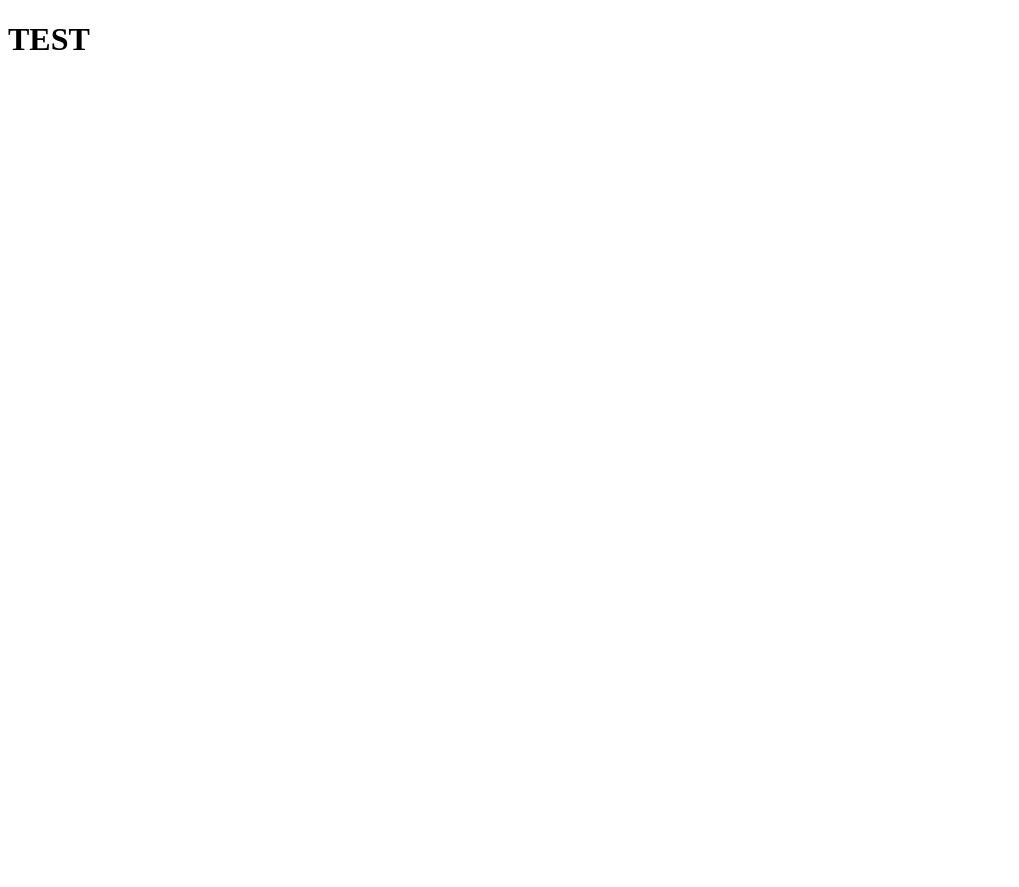
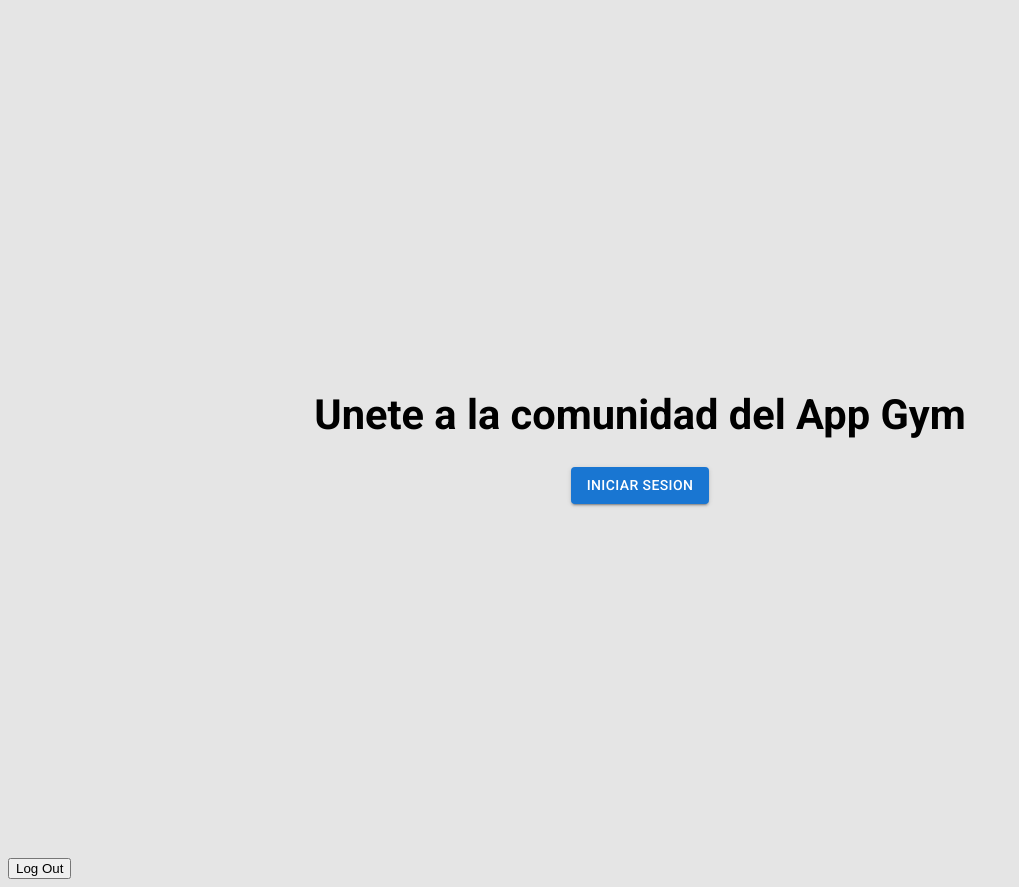
Before and after one commit to aronfraga/gym-frontend-app, a React (Vite) app: page / in a window 1280 px wide. Shown: the whole page, without its empty margins (0-1019 px from the left). Before the commit the page ends 800 px from the top, so only its background shows below. Built offline with nearby package versions, Linux system fonts and the light colour scheme.

Commit message:
login and access token

```diff
--- a/index.html
+++ b/index.html
@@ -4,9 +4,10 @@
     <meta charset="UTF-8" />
     <link rel="icon" type="image/svg+xml" href="/vite.svg" />
     <meta name="viewport" content="width=device-width, initial-scale=1.0" />
+    <link rel="stylesheet" href="https://fonts.googleapis.com/css?family=Roboto:300,400,500,700&display=swap" />
     <title>Vite + React</title>
   </head>
-  <body>
+  <body style="background-color: #E5E5E5">
     <div id="root"></div>
     <script type="module" src="/src/main.jsx"></script>
   </body>
--- a/package.json
+++ b/package.json
@@ -9,6 +9,7 @@
     "preview": "vite preview"
   },
   "dependencies": {
+    "@auth0/auth0-react": "^1.12.0",
     "@emotion/react": "^11.10.5",
     "@emotion/styled": "^11.10.5",
     "@fontsource/roboto": "^4.5.8",
--- a/src/components/Home/Home.jsx
+++ b/src/components/Home/Home.jsx
@@ -1,9 +1,38 @@
-import React from "react";
+import React, { useEffect } from "react";
+import { useAuth0 } from '@auth0/auth0-react';
+import Login from "../Login/Login";
+import { useDispatch } from "react-redux";
+import { setToken } from "../../redux/actions/defaultAction";
 
 const Home = () => {
+
+  const dispatch = useDispatch();
+  const { user, isAuthenticated, logout } = useAuth0();
+
+  useEffect(() => {
+    if(isAuthenticated) dispatch(setToken(user.sub));
+  },[dispatch]);
+
+  const renderisAuthenticated = () => {
+    return (
+      <div>
+        <h1>token test: {user.sub}</h1>
+      </div>
+    )
+  }
+
+  const renderisNotAuthenticated = () => {
+    return <Login />
+  }
+
+  const renderSpinner = () => {
+    return
+  }
+
   return (
     <div>
-      <h1>TEST</h1>
+      {isAuthenticated?renderisAuthenticated():renderisNotAuthenticated()}
+      <button onClick={() => logout({ returnTo: window.location.origin })} type='button'>Log Out</button>
     </div>
   )
 }
--- /dev/null
+++ b/src/components/Login/Login.css
@@ -0,0 +1,12 @@
+.loginText {
+  font-size: 2.6em;
+  font-family: 'Roboto', sans-serif;
+}
+
+.loginContainer {
+  height: 850px;
+  display: flex;
+  flex-direction: column;
+  justify-content: center;
+  align-items: center;
+}
--- /dev/null
+++ b/src/components/Login/Login.jsx
@@ -0,0 +1,18 @@
+import React from "react";
+import { Button } from "@mui/material";
+import { useAuth0 } from '@auth0/auth0-react';
+import './Login.css'
+
+const Landing = () => {
+
+  const { loginWithRedirect } = useAuth0();
+
+  return (
+    <div className="loginContainer">
+      <h1 className="loginText">Unete a la comunidad del App Gym</h1>
+      <Button variant="contained" onClick={() => loginWithRedirect()}>Iniciar Sesion</Button>
+    </div>
+  )
+}
+
+export default Landing;
--- a/src/main.jsx
+++ b/src/main.jsx
@@ -1,13 +1,20 @@
 import React from 'react'
 import ReactDOM from 'react-dom/client'
 import { Provider } from 'react-redux';
+import { Auth0Provider } from "@auth0/auth0-react";
 import { store } from './redux/store/index';
 import App from './App'
 
 ReactDOM.createRoot(document.getElementById('root')).render(
   <React.StrictMode>
-    <Provider store={store}>
-      <App />
-    </Provider>
+    <Auth0Provider
+      domain="dev-whzziz8z5264izvj.us.auth0.com"
+      clientId="1Cumcs4UOcjpGYzsin8CpBNfxLgM9gnN"
+      redirectUri={window.location.origin}
+    >
+      <Provider store={store}>
+        <App />
+      </Provider>
+    </Auth0Provider>
   </React.StrictMode>
 )
--- /dev/null
+++ b/src/redux/actions/defaultAction.js
@@ -0,0 +1,13 @@
+import { setCurrentPage, setAccessToken } from '../slices/defaultSlice';
+
+export const setPage = (data) => {
+  return (dispatch) => {
+    return dispatch(setCurrentPage(data));
+  }
+}
+
+export const setToken = (data) => {
+  return (dispatch) => {
+    return dispatch(setAccessToken(data));
+  }
+}
--- /dev/null
+++ b/src/redux/slices/defaultSlice.js
@@ -0,0 +1,16 @@
+import { createSlice } from '@reduxjs/toolkit';
+
+export const defaultAction = createSlice({
+  name: 'default',
+  initialState: {
+    currentPage: 0,
+    accessToken: '',
+  },
+  reducers: {
+    setCurrentPage: (state, action) => { state.currentPage = action.payload },
+    setAccessToken: (state, action) => { state.accessToken = action.payload }
+  }
+});
+
+export const { setCurrentPage, setAccessToken } = defaultAction.actions;
+export default defaultAction.reducer;
--- a/src/redux/slices/pagination.js
+++ /dev/null
@@ -1,14 +0,0 @@
-import { createSlice } from '@reduxjs/toolkit';
-
-export const pagination = createSlice({
-  name: 'pagination',
-  initialState: {
-    currentPage: 0,
-  },
-  reducers: {
-    setCurrentPage: (state, action) => { state.currentPage = action.payload },
-  }
-});
-
-export const { setCurrentPage } = pagination.actions;
-export default pagination.reducer;
--- a/src/redux/store/index.js
+++ b/src/redux/store/index.js
@@ -1,11 +1,13 @@
 import { configureStore } from '@reduxjs/toolkit';
 import { setupListeners } from '@reduxjs/toolkit/query';
 //import { ApiQuery } from '../query/api';
-import currentPage from '../slices/pagination';
+import currentPage from '../slices/defaultSlice';
+import accessToken from '../slices/defaultSlice';
 
 export const store = configureStore({
   reducer: {
     currentPage: currentPage,
+    accessToken: accessToken,
     //[ ApiQuery.reducerPath ]: ApiQuery.reducer,
   },
   //middleware: (getDefaultMiddleware) =>
```
Also changed, not shown: src/redux/actions/pagination.js (deleted, +0 -7 lines), src/components/Landing/Landing.jsx (deleted), 1 other file (tests, documents, lock files or other folders).
